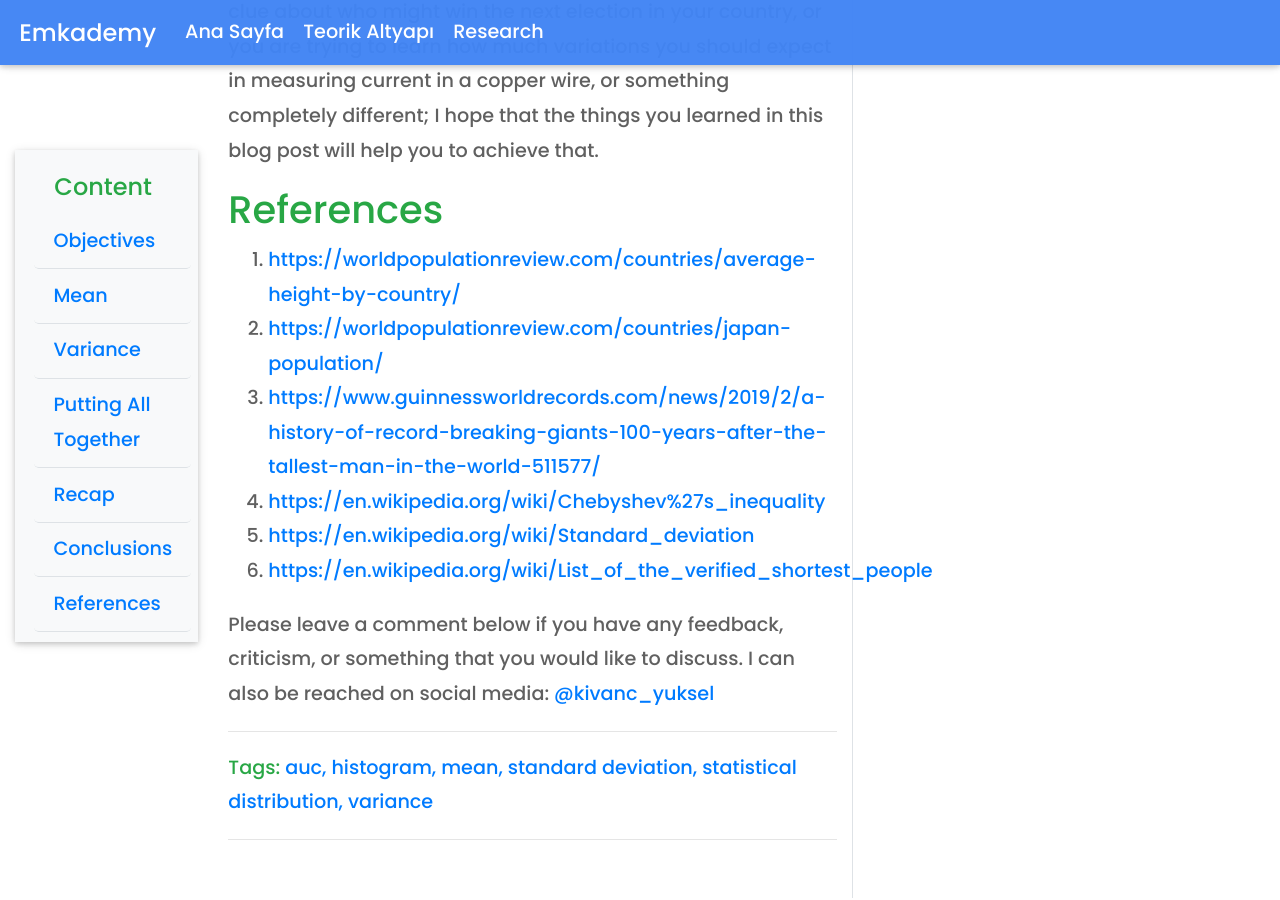
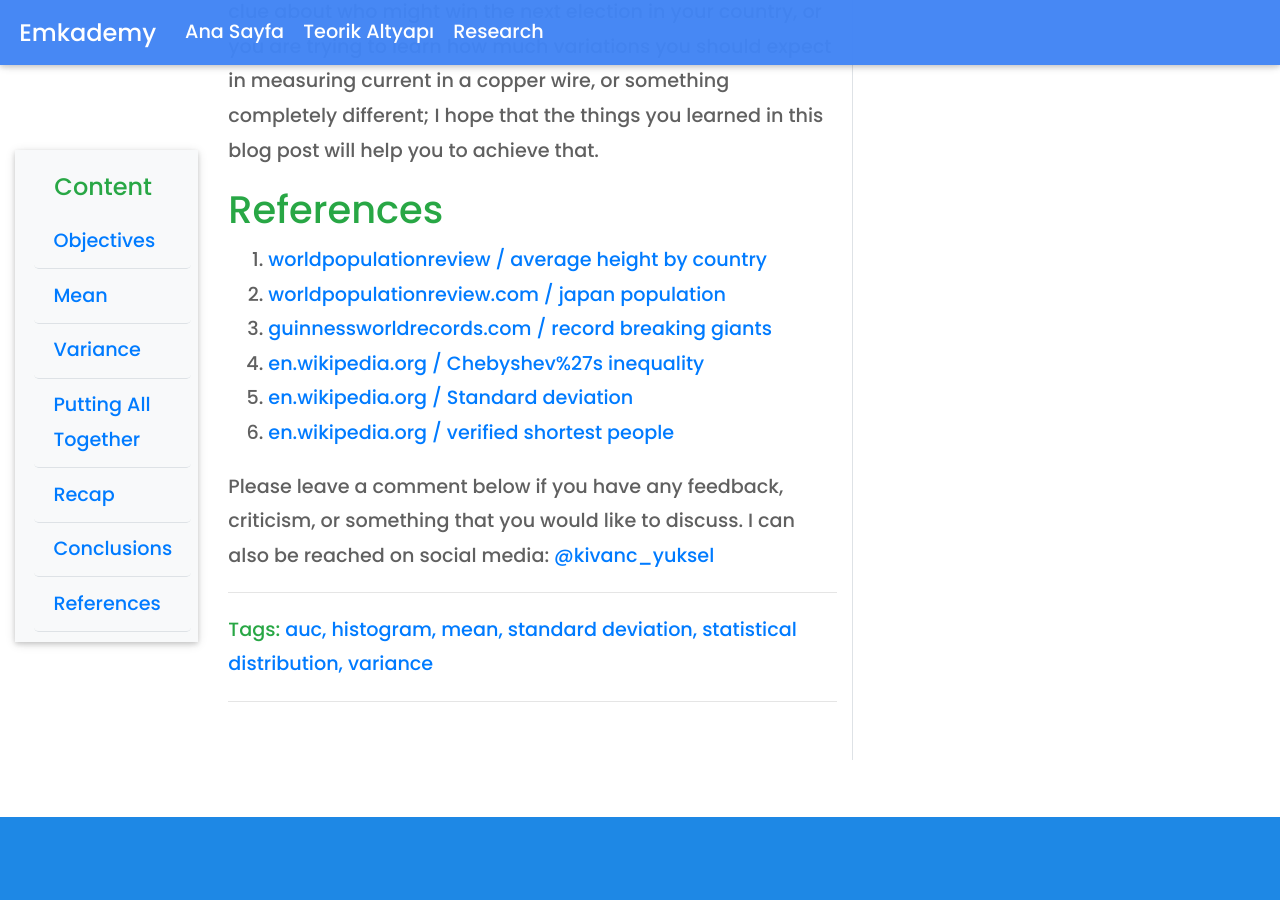
Before and after one commit to kivancyuksel/kivancyuksel.github.io, a Jekyll site: the page built from my_collections/_toolbox/2020-03-21-mean-variance-std.md, in a window 1280 px wide and 900 px high, scrolled down 20867 px. Built offline with Jekyll 4.4.1, drawn with Linux system fonts in a browser that asks for light colours; formulas are drawn with MathJax 3; comment, search, counter and statistics services are not loaded; some of the changed lines change nothing that is shown.

Commit message:
updated referances that were not responsive

```diff
--- a/my_collections/_toolbox/2020-03-21-mean-variance-std.md
+++ b/my_collections/_toolbox/2020-03-21-mean-variance-std.md
@@ -700,9 +700,9 @@ different; I hope that the things you learned in this blog post will help you to
 <span id="scrollspy-item-7"></span>
 ## References
 
-1. [https://worldpopulationreview.com/countries/average-height-by-country/](https://worldpopulationreview.com/countries/average-height-by-country/){:target="_blank"}
-2. [https://worldpopulationreview.com/countries/japan-population/](https://worldpopulationreview.com/countries/japan-population/){:target="_blank"}
-3. [https://www.guinnessworldrecords.com/news/2019/2/a-history-of-record-breaking-giants-100-years-after-the-tallest-man-in-the-world-511577/](https://www.guinnessworldrecords.com/news/2019/2/a-history-of-record-breaking-giants-100-years-after-the-tallest-man-in-the-world-511577/){:target="_blank"}
-4. [https://en.wikipedia.org/wiki/Chebyshev%27s_inequality](https://en.wikipedia.org/wiki/Chebyshev%27s_inequality){:target="_blank"}
-5. [https://en.wikipedia.org/wiki/Standard_deviation](https://en.wikipedia.org/wiki/Standard_deviation){:target="_blank"}
-6. [https://en.wikipedia.org/wiki/List_of_the_verified_shortest_people](https://en.wikipedia.org/wiki/List_of_the_verified_shortest_people){:target="_blank"}
+1. [worldpopulationreview / average height by country](https://worldpopulationreview.com/countries/average-height-by-country/){:target="_blank"}
+2. [worldpopulationreview.com / japan population](https://worldpopulationreview.com/countries/japan-population/){:target="_blank"}
+3. [guinnessworldrecords.com / record breaking giants](https://www.guinnessworldrecords.com/news/2019/2/a-history-of-record-breaking-giants-100-years-after-the-tallest-man-in-the-world-511577/){:target="_blank"}
+4. [en.wikipedia.org / Chebyshev%27s inequality](https://en.wikipedia.org/wiki/Chebyshev%27s_inequality){:target="_blank"}
+5. [en.wikipedia.org / Standard deviation](https://en.wikipedia.org/wiki/Standard_deviation){:target="_blank"}
+6. [en.wikipedia.org / verified shortest people](https://en.wikipedia.org/wiki/List_of_the_verified_shortest_people){:target="_blank"}
```
